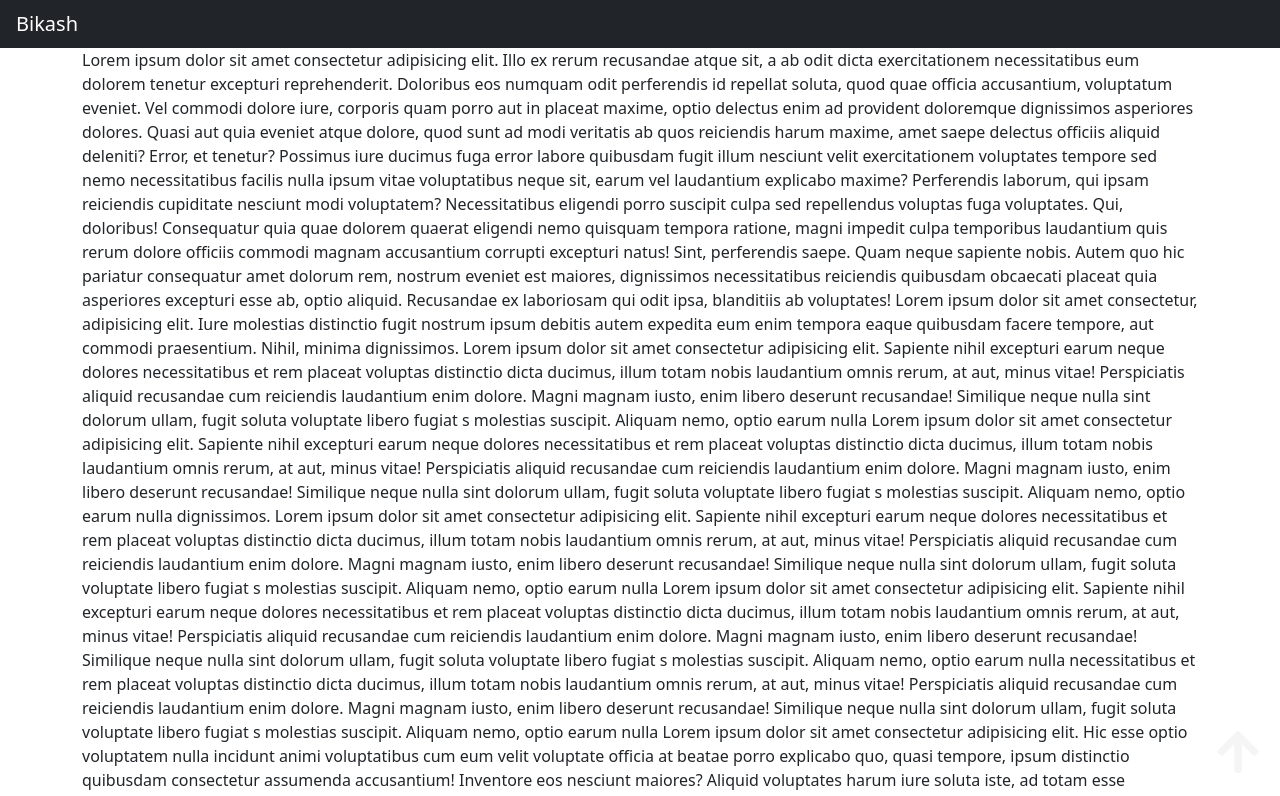
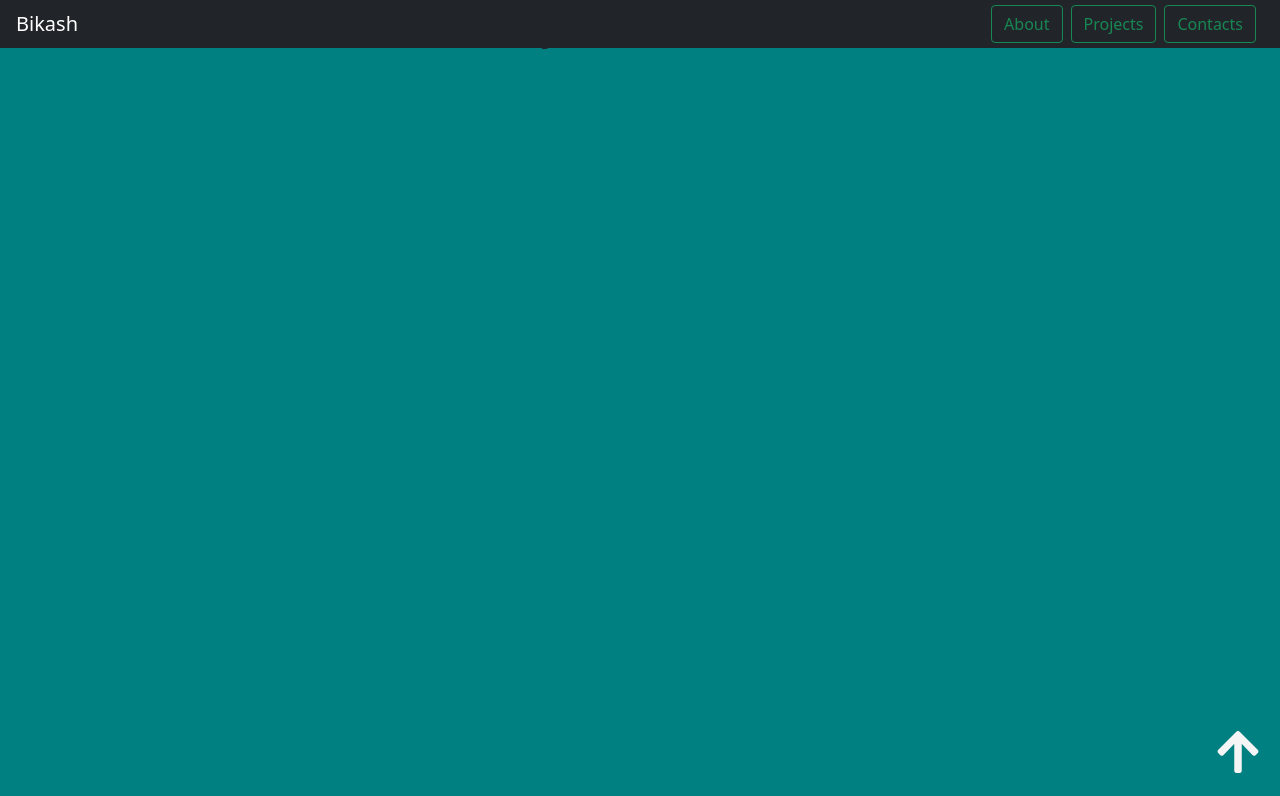
Before and after one commit to bikash-jaiswal/v1, a plain HTML site: page index.html in a window 1280 px wide. Shown: the top 796 px of the page. Drawn offline with nearby package versions, Linux system fonts and the light colour scheme.

Commit message:
height of section == to height of viewport fixed

```diff
--- a/css/style.css
+++ b/css/style.css
@@ -1,25 +1,43 @@
-html {
-  /* padding will stretch the page
+* {
+    /* padding will stretch the page
     prevents from happening horizontal scroll bar*/
-  box-sizing: border-box;
+    margin: 0;
+    padding: 0;
 }
 
 body {
-  margin: 0;
-  min-height: 100vh; /*stretch the height 100%*/
-  /* background-color: gray;/ */
+    height: 100vh;
+    /*stretch the height 100%*/
+    /* background-color: gray;/ */
 }
 
 
 a {
-  color: whitesmoke;
-  text-decoration: none;
+    color: whitesmoke;
+    text-decoration: none;
 }
 
-a:hover
-{
+a:hover {
+    color: #00A0C6;
+    text-decoration: none;
+    cursor: pointer;
+}
 
-   color:#00A0C6;
-   text-decoration:none;
-   cursor:pointer;
+.welcome-section {
+    min-height: 100vh;
+    background-color: teal;
 }
+
+.projects {
+    min-height: 100vh;
+    background-color: turquoise;
+}
+
+.profile-link {
+    min-height: 80vh;
+    background-color: tomato;
+}
+
+.footer {
+    background-color: rgba(0, 0, 0, 0.301);
+}
--- a/index.html
+++ b/index.html
@@ -2,93 +2,63 @@
 <html lang="en">
 
 <head>
-    <meta charset="UTF-8">
-    <meta name="viewport" content="width=device-width, initial-scale=1.0">
+    <meta charset="UTF-8" />
+    <meta name="viewport" content="width=device-width, initial-scale=1.0" />
     <title>Default Template</title>
     <!-- favicon trick-->
-    <link rel="icon" href="https://www.google.com/s2/favicons?domain=cdnjs.com">
+    <link rel="icon" href="https://www.google.com/s2/favicons?domain=cdnjs.com" />
     <!-- Adding Font Awesome -->
     <link rel="stylesheet" href="https://cdnjs.cloudflare.com/ajax/libs/font-awesome/5.15.1/css/all.min.css"
         integrity="sha512-+4zCK9k+qNFUR5X+cKL9EIR+ZOhtIloNl9GIKS57V1MyNsYpYcUrUeQc9vNfzsWfV28IaLL3i96P9sdNyeRssA=="
         crossorigin="anonymous" />
     <!-- bootsrap css and js -->
     <link href="https://cdn.jsdelivr.net/npm/bootstrap@5.0.0-beta1/dist/css/bootstrap.min.css" rel="stylesheet"
-        integrity="sha384-giJF6kkoqNQ00vy+HMDP7azOuL0xtbfIcaT9wjKHr8RbDVddVHyTfAAsrekwKmP1" crossorigin="anonymous">
+        integrity="sha384-giJF6kkoqNQ00vy+HMDP7azOuL0xtbfIcaT9wjKHr8RbDVddVHyTfAAsrekwKmP1" crossorigin="anonymous" />
     <script src="https://cdn.jsdelivr.net/npm/bootstrap@5.0.0-beta1/dist/js/bootstrap.bundle.min.js"
         integrity="sha384-ygbV9kiqUc6oa4msXn9868pTtWMgiQaeYH7/t7LECLbyPA2x65Kgf80OJFdroafW"
         crossorigin="anonymous"></script>
     <!-- custom css -->
-    <link rel="stylesheet" href="css/style.css">
+    <link rel="stylesheet" href="css/style.css" />
 </head>
 
 <body>
-    <!-- navbar -->
-    <nav class="navbar bg-dark navbar-dark p-1">
-        <div class="container-fluid">
-            <a href="#" class="navbar-brand">Bikash</a>
+    <div class="container-fluid p-0">
+        <!-- navbar -->
+        <nav class="navbar fixed-top bg-dark navbar-dark p-1" id="navbar">
+            <div class="container-fluid">
+                <a href="#" class="navbar-brand">Bikash</a>
+                <div class="d-flex justify-content-space-between">
+                    <!-- About button -->
+                    <a href="#welcome-section"><button class="btn btn-outline-success me-2" type="button">
+                            About
+                        </button></a>
+                    <!-- projects button -->
+                    <a href="#projects"><button class="btn btn-outline-success me-2" type="button">
+                            Projects
+                        </button></a>
+                    <!-- <button href="" class="btn btn-outline-success me-2" type="button">About</button> -->
+                    <a href="#profile-link"><button class="btn btn-outline-success me-2" type="button">
+                            Contacts
+                        </button></a>
+                    <!-- <button href="" class="btn btn-outline-success me-2" type="button">Contacts</button> -->
+                </div>
+            </div>
+        </nav>
+
+        <!-- <div class="container"> -->
+        <!-- My introduction section -->
+        <div class="container-fluid welcome-section" id="welcome-section">
+            <div class="d-flex justify-content-center">
+                <h1>Hey I am Bikash</h1>
+            </div>
         </div>
-    </nav>
+        <div class="container-fluid projects" id="projects"></div>
 
-    <div class="container">
-        Lorem ipsum dolor sit amet consectetur adipisicing elit. Illo ex rerum recusandae atque sit, a ab odit dicta
-        exercitationem necessitatibus eum dolorem tenetur excepturi reprehenderit. Doloribus eos numquam odit
-        perferendis id repellat soluta, quod quae officia accusantium, voluptatum eveniet. Vel commodi dolore iure,
-        corporis quam porro aut in placeat maxime, optio delectus enim ad provident doloremque dignissimos asperiores
-        dolores. Quasi aut quia eveniet atque dolore, quod sunt ad modi veritatis ab quos reiciendis harum maxime, amet
-        saepe delectus officiis aliquid deleniti? Error, et tenetur? Possimus iure ducimus fuga error labore quibusdam
-        fugit illum nesciunt velit exercitationem voluptates tempore sed nemo necessitatibus facilis nulla ipsum vitae
-        voluptatibus neque sit, earum vel laudantium explicabo maxime? Perferendis laborum, qui ipsam reiciendis
-        cupiditate nesciunt modi voluptatem? Necessitatibus eligendi porro suscipit culpa sed repellendus voluptas fuga
-        voluptates. Qui, doloribus! Consequatur quia quae dolorem quaerat eligendi nemo quisquam tempora ratione, magni
-        impedit culpa temporibus laudantium quis rerum dolore officiis commodi magnam accusantium corrupti excepturi
-        natus! Sint, perferendis saepe. Quam neque sapiente nobis. Autem quo hic pariatur consequatur amet dolorum rem,
-        nostrum eveniet est maiores, dignissimos necessitatibus reiciendis quibusdam obcaecati placeat quia asperiores
-        excepturi esse ab, optio aliquid. Recusandae ex laboriosam qui odit ipsa, blanditiis ab voluptates!
-        Lorem ipsum dolor sit amet consectetur, adipisicing elit. Iure molestias distinctio fugit nostrum ipsum debitis
-        autem expedita eum enim tempora eaque quibusdam facere tempore, aut commodi praesentium. Nihil, minima
-        dignissimos.
-        Lorem ipsum dolor sit amet consectetur adipisicing elit. Sapiente nihil excepturi earum neque dolores
-        necessitatibus et rem placeat voluptas distinctio dicta ducimus, illum totam nobis laudantium omnis rerum, at
-        aut, minus vitae! Perspiciatis aliquid recusandae cum reiciendis laudantium enim dolore. Magni magnam iusto,
-        enim libero deserunt recusandae! Similique neque nulla sint dolorum ullam, fugit soluta voluptate libero fugiat
-        s molestias suscipit. Aliquam nemo, optio earum nulla
-        Lorem ipsum dolor sit amet consectetur adipisicing elit. Sapiente nihil excepturi earum neque dolores
-        necessitatibus et rem placeat voluptas distinctio dicta ducimus, illum totam nobis laudantium omnis rerum, at
-        aut, minus vitae! Perspiciatis aliquid recusandae cum reiciendis laudantium enim dolore. Magni magnam iusto,
-        enim libero deserunt recusandae! Similique neque nulla sint dolorum ullam, fugit soluta voluptate libero fugiat
-        s molestias suscipit. Aliquam nemo, optio earum nulla
-        dignissimos.
-        Lorem ipsum dolor sit amet consectetur adipisicing elit. Sapiente nihil excepturi earum neque dolores
-        necessitatibus et rem placeat voluptas distinctio dicta ducimus, illum totam nobis laudantium omnis rerum, at
-        aut, minus vitae! Perspiciatis aliquid recusandae cum reiciendis laudantium enim dolore. Magni magnam iusto,
-        enim libero deserunt recusandae! Similique neque nulla sint dolorum ullam, fugit soluta voluptate libero fugiat
-        s molestias suscipit. Aliquam nemo, optio earum nulla
-        Lorem ipsum dolor sit amet consectetur adipisicing elit. Sapiente nihil excepturi earum neque dolores
-        necessitatibus et rem placeat voluptas distinctio dicta ducimus, illum totam nobis laudantium omnis rerum, at
-        aut, minus vitae! Perspiciatis aliquid recusandae cum reiciendis laudantium enim dolore. Magni magnam iusto,
-        enim libero deserunt recusandae! Similique neque nulla sint dolorum ullam, fugit soluta voluptate libero fugiat
-        s molestias suscipit. Aliquam nemo, optio earum nulla
-        necessitatibus et rem placeat voluptas distinctio dicta ducimus, illum totam nobis laudantium omnis rerum, at
-        aut, minus vitae! Perspiciatis aliquid recusandae cum reiciendis laudantium enim dolore. Magni magnam iusto,
-        enim libero deserunt recusandae! Similique neque nulla sint dolorum ullam, fugit soluta voluptate libero fugiat
-        s molestias suscipit. Aliquam nemo, optio earum nulla
-        Lorem ipsum dolor sit amet consectetur adipisicing elit. Hic esse optio voluptatem nulla incidunt animi
-        voluptatibus cum eum velit voluptate officia at beatae porro explicabo quo, quasi tempore, ipsum distinctio
-        quibusdam consectetur assumenda accusantium! Inventore eos nesciunt maiores? Aliquid voluptates harum iure
-        soluta iste, ad totam esse necessitatibus, minima molestias eum ipsam suscipit porro in sunt tempora, fugiat
-        impedit maiores consequuntur debitis iusto ut explicabo? Obcaecati minus maxime numquam explicabo, distinctio
-        possimus reprehenderit qui quis, voluptatum doloremque deserunt esse nulla incidunt molestias, blanditiis soluta
-        aliquid optio consectetur nobis a dolorem hic? Maiores nostrum non quo quas quia sunt magnam, perspiciatis
-        exercitationem obcaecati repudiandae vitae omnis dolorem cumque adipisci placeat temporibus voluptatibus
-        voluptatem iusto atque consequuntur soluta ut et tenetur. Itaque iste, quasi doloremque repellendus fugit ad
-        dolor dolorem perferendis perspiciatis ut totam nobis est tempore quae ullam blanditiis recusandae. Animi, non,
-        perferendis voluptatum libero saepe doloribus velit, inventore nam debitis quisquam id natus deserunt sapiente
-        distinctio totam fuga illo reiciendis. Blanditiis id quae tempora. Maiores odio aliquam optio reiciendis,
-        numquam unde, omnis maxime placeat voluptatem itaque quod, aspernatur obcaecati explicabo! Aperiam ratione ab
-        expedita doloremque numquam, fugiat fuga amet delectus ducimus molestiae repellendus a accusamus reiciendis, eum
-        porro blanditiis. Quam.
+        <!-- Profile link and lets connect -->
+        <div class="container-fluid profile-link" id="profile-link">
+            <div class="container-fluid h-10 footer"></div>
 
-
+        </div>
     </div>
 
     <!-- footer -->
@@ -109,6 +79,7 @@
 
 
     </nav>
+
     <!-- script -->
     <script src="js/script.js"></script>
 </body>
```
